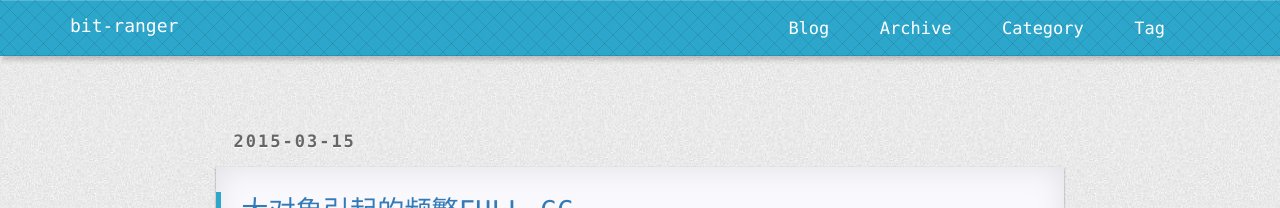
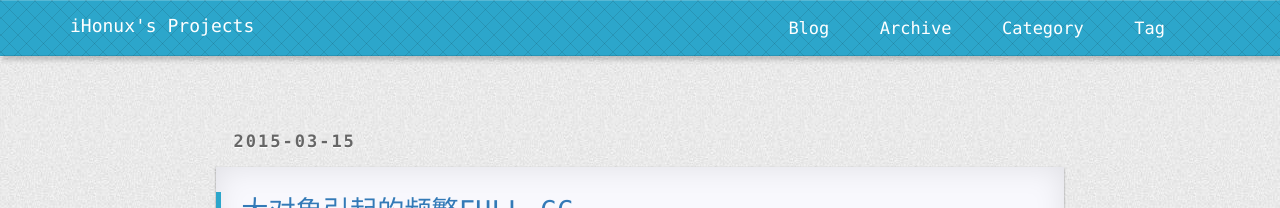
Before and after one commit to fxrj/fxrj.github.io, a Jekyll site: the page built from index.html, in a window 1280 px wide and 900 px high. Shown: the top 208 px of the window. Built offline with Jekyll 4.4.1, drawn with Linux system fonts in a browser that asks for light colours; nearby versions of some CDN libraries; the list of posts is cut into pages by our own code; comment, search, counter and statistics services are not loaded; a style sheet for code colours, icons or effects is not loaded.

Commit message:
Update _config.yml

```diff
--- a/_config.yml
+++ b/_config.yml
@@ -27,17 +27,17 @@ defaults:
 
 
 
-title: "bit-ranger"
-email: sincerebravefight@gmail.com
+title: "iHonux's Projects"
+email: tonyangell@163.com
 description: ""
 github:
-  username: bit-ranger
+  username: fxrj
 swiftype:
-  searchId: iXZyPokVfxFaBTvi64Y6
+  searchId:
 comment:
     repo: blog
-    client_id: a6fb73b3e790e234bab8
-    client_secret: cc10aaff53a03d05ab2ee002dbf401dd7627c7a3
+    client_id: 4e4352ba610d47699a81
+    client_secret: aaf6c36524abf5c3dbfee47e4141621b9f3a43f1
 
 url: "https://fxrj.github.io"
 imgrepo: "https://fxrj.github.io/static/img"
```
